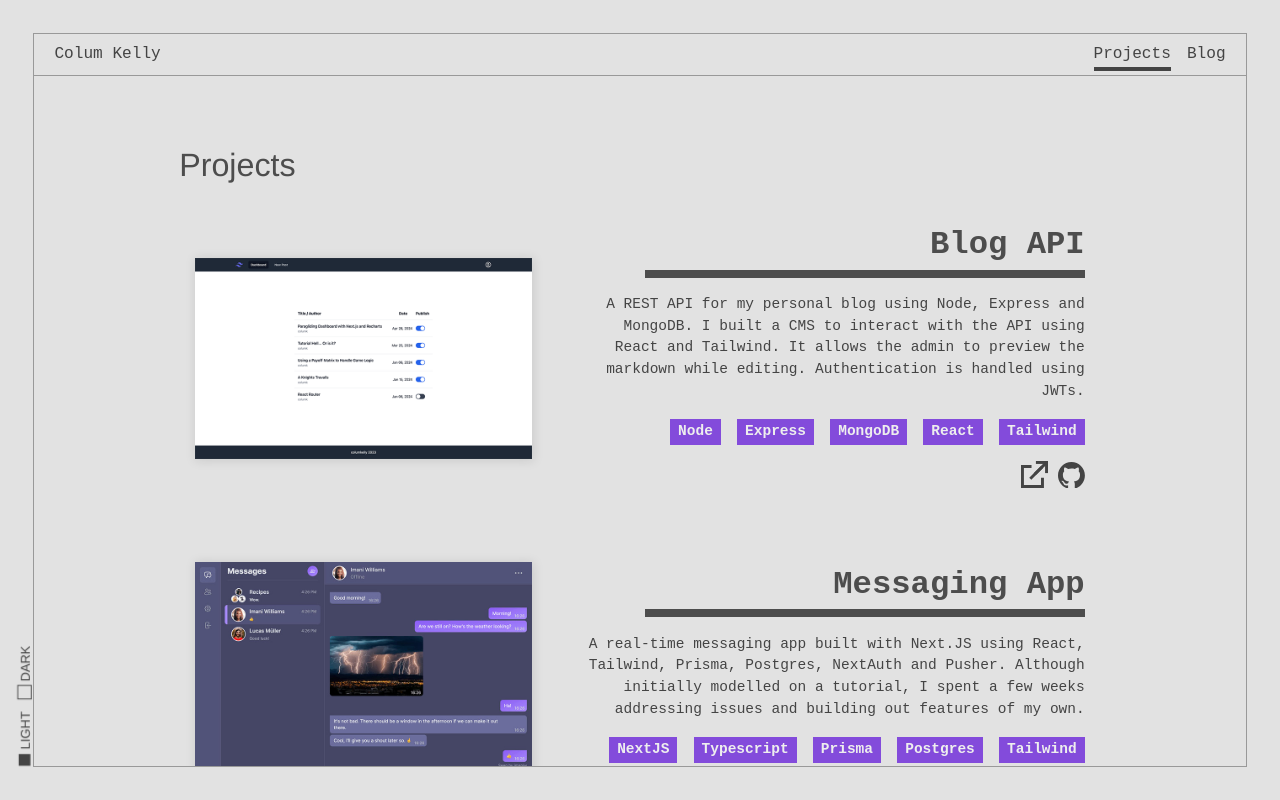
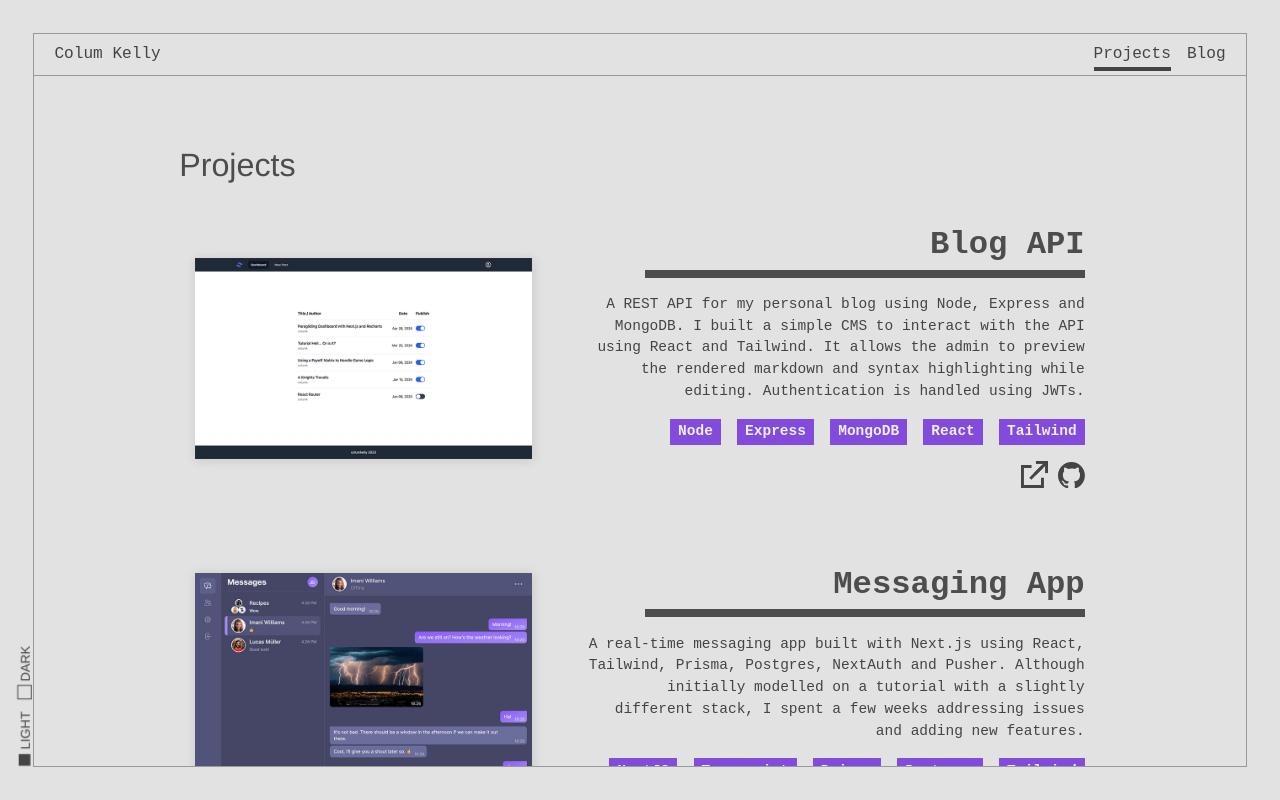
Before and after one commit to columk1/portfolio, a React (Vite) app: page /projects in a window 1280 px wide. Built offline with nearby package versions, Linux system fonts and the light colour scheme; no server answers.

Commit message:
Edit project descriptions

```diff
--- a/src/data/projects.js
+++ b/src/data/projects.js
@@ -2,7 +2,7 @@ const projects = [
   {
     title: 'Blog API',
     description:
-      'A REST API for my personal blog using Node, Express and MongoDB. I built a CMS to interact with the API using React and Tailwind. It allows the admin to preview the markdown while editing. Authentication is handled using JWTs.',
+      'A REST API for my personal blog using Node, Express and MongoDB. I built a simple CMS to interact with the API using React and Tailwind. It allows the admin to preview the rendered markdown and syntax highlighting while editing. Authentication is handled using JWTs.',
     image: '/images/blog-cms.png',
     tags: ['Node', 'Express', 'MongoDB', 'React', 'Tailwind'],
     liveUrl: 'https://cms.columkelly.com/',
@@ -11,7 +11,7 @@ const projects = [
   {
     title: 'Messaging App',
     description:
-      'A real-time messaging app built with Next.JS using React, Tailwind, Prisma, Postgres, NextAuth and Pusher. Although initially modelled on a tutorial, I spent a few weeks addressing issues and building out features of my own.',
+      'A real-time messaging app built with Next.js using React, Tailwind, Prisma, Postgres, NextAuth and Pusher. Although initially modelled on a tutorial with a slightly different stack, I spent a few weeks addressing issues and adding new features.',
     image: '/images/messaging-app.jpg',
     tags: ['NextJS', 'Typescript', 'Prisma', 'Postgres', 'Tailwind'],
     liveUrl: 'https://messaging-app-azure.vercel.app/',
@@ -20,7 +20,7 @@ const projects = [
   {
     title: 'Paragliding Dashboard',
     description:
-      'A weather dashboard for local paragliding pilots. Features a scrollable dynamic wind graph, multiple weather APIs, an interactive UI for viewing windgrams and live camera feed.',
+      'A weather dashboard for local paragliding pilots. Features a scrollable dynamic wind graph, displays for multiple weather APIs, an interactive UI for viewing windgrams and a live camera feed of the local mountain.',
     image: '/images/dashboard.png',
     tags: ['Typescript', 'React', 'NextJS', 'Recharts'],
     liveUrl: 'https://chieflap.vercel.app/',
@@ -49,7 +49,7 @@ const projects = [
   {
     title: 'Battleship',
     description:
-      'An MVC battleship game built with Webpack. Drag and drop to position ships. Computer opponent uses a hunt and target algorithm.',
+      'An MVC battleship game in Vanilla JS, built with Webpack. Drag and drop to position ships. Computer opponent uses a hunt and target algorithm.',
     image: '/images/battleship.png',
     tags: ['Javascript', 'HTML', 'CSS', 'Webpack'],
     liveUrl: 'https://top-battleship.netlify.app/',
```
